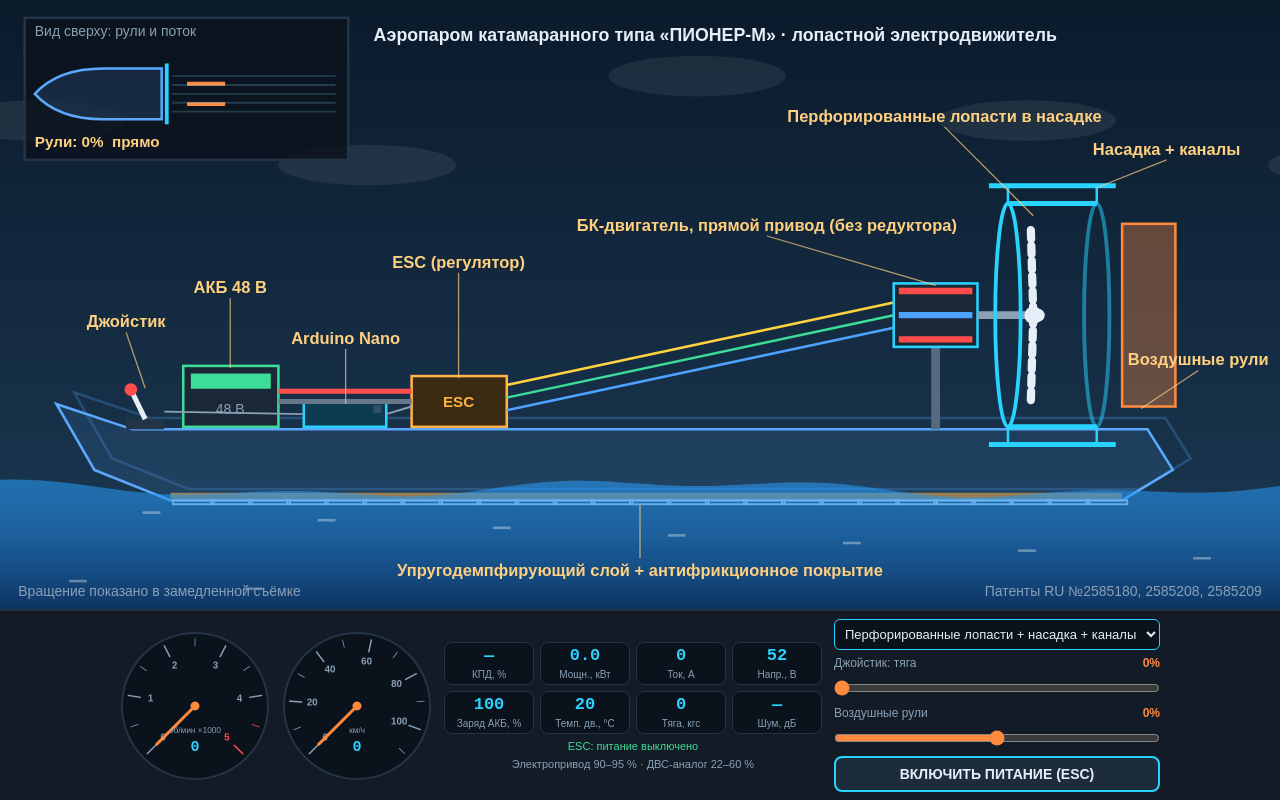
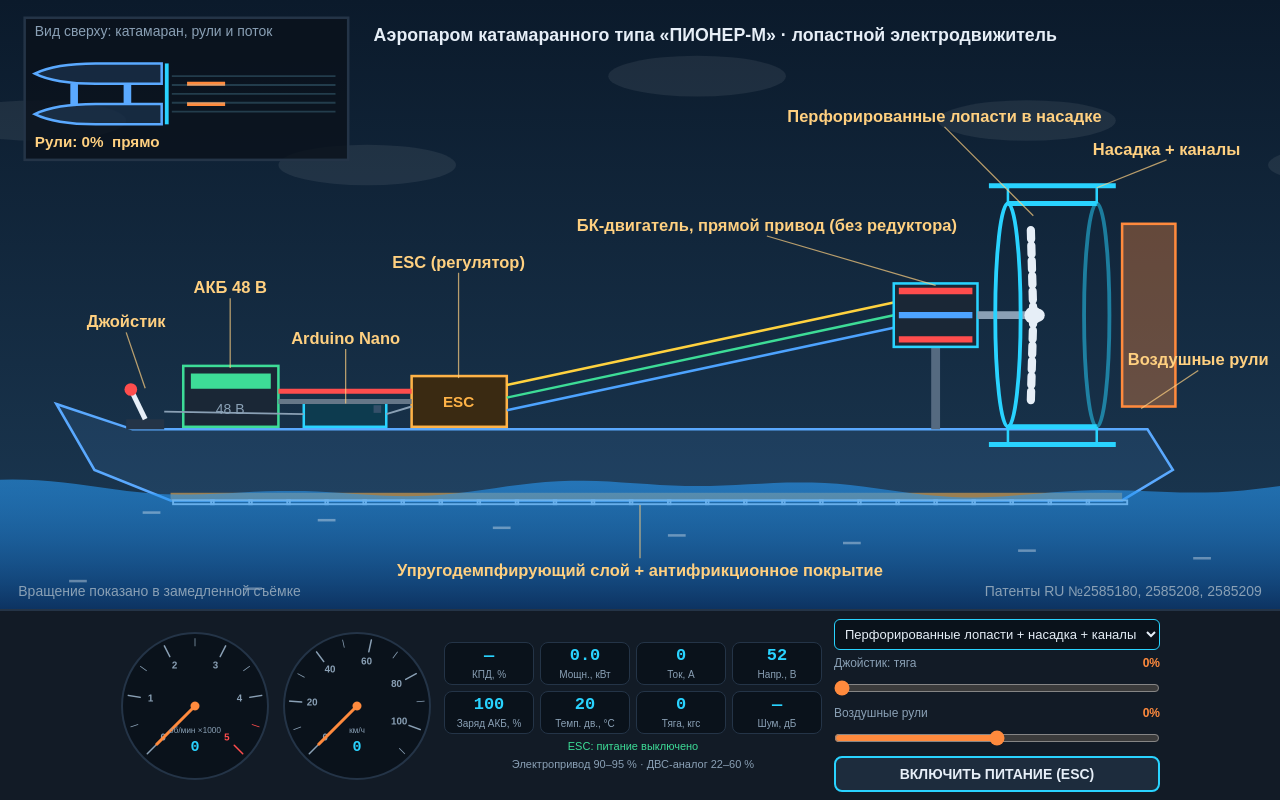
Before and after one commit to zaitsev732-ux/aeroparom, a plain HTML site: page index.html in a window 1280 px wide. Drawn offline with Linux system fonts and the light colour scheme.

Commit message:
Add files via upload

```diff
--- a/index.html
+++ b/index.html
@@ -146,7 +146,7 @@ function draw(){
  // Лодка (качка и дифферент по скорости)
  x.save();x.translate(0,Math.sin(S.t*2.2)*1.6);x.translate(460,385);x.rotate(-S.v/110*.035);x.translate(-460,-385);
  function hull(){x.beginPath();x.moveTo(40,320);x.lineTo(100,340);x.lineTo(900,340);x.lineTo(920,372);x.lineTo(880,396);x.lineTo(130,396);x.lineTo(70,372);x.closePath()}
- x.save();x.translate(14,-9);hull();x.strokeStyle='rgba(90,169,255,.25)';x.lineWidth=2;x.stroke();x.restore();   // второй корпус катамарана
+ // катамаран: два корпуса показаны на виде сверху;   // второй корпус катамарана
  hull();x.fillStyle='rgba(60,120,180,.18)';x.fill();x.strokeStyle='#5aa9ff';x.lineWidth=2;x.stroke();
  // Упругодемпфирующий слой и антифрикционное покрытие днища
  x.fillStyle='rgba(255,179,71,.55)';x.fillRect(130,390,750,6);x.strokeStyle='#cfe3f5';x.lineWidth=1.5;
@@ -223,8 +223,8 @@ function draw(){
  lb('Упругодемпфирующий слой + антифрикционное покрытие',500,398,500,440);
  // Вид сверху: рули и отклонение потока
  x.save();x.translate(15,14);x.fillStyle='rgba(10,18,27,.82)';x.fillRect(0,0,255,112);x.strokeStyle='#243447';x.lineWidth=2;x.strokeRect(0,0,255,112);
- x.fillStyle='#8aa0b5';x.font='11px Arial';x.textAlign='left';x.fillText('Вид сверху: рули и поток',8,14);
- x.beginPath();x.moveTo(8,60);x.quadraticCurveTo(26,40,62,40);x.lineTo(108,40);x.lineTo(108,80);x.lineTo(62,80);x.quadraticCurveTo(26,80,8,60);x.closePath();x.fillStyle='rgba(90,169,255,.15)';x.fill();x.strokeStyle='#5aa9ff';x.lineWidth=2;x.stroke();
+ x.fillStyle='#8aa0b5';x.font='11px Arial';x.textAlign='left';x.fillText('Вид сверху: катамаран, рули и поток',8,14);
+ [44,76].forEach(function(yc){x.beginPath();x.moveTo(8,yc);x.quadraticCurveTo(24,yc-8,56,yc-8);x.lineTo(108,yc-8);x.lineTo(108,yc+8);x.lineTo(56,yc+8);x.quadraticCurveTo(24,yc+8,8,yc);x.closePath();x.fillStyle='rgba(90,169,255,.15)';x.fill();x.strokeStyle='#5aa9ff';x.lineWidth=2;x.stroke()});x.fillStyle='#5aa9ff';x.fillRect(36,52,6,16);x.fillRect(78,52,6,16);
  line(112,36,112,84,'#29d3ff',3);
  var dd=S.rud/100*.5;
  [52,68].forEach(function(py){line(128,py,128+30*Math.cos(dd),py+30*Math.sin(dd),'#ff8a3d',3)});
```
